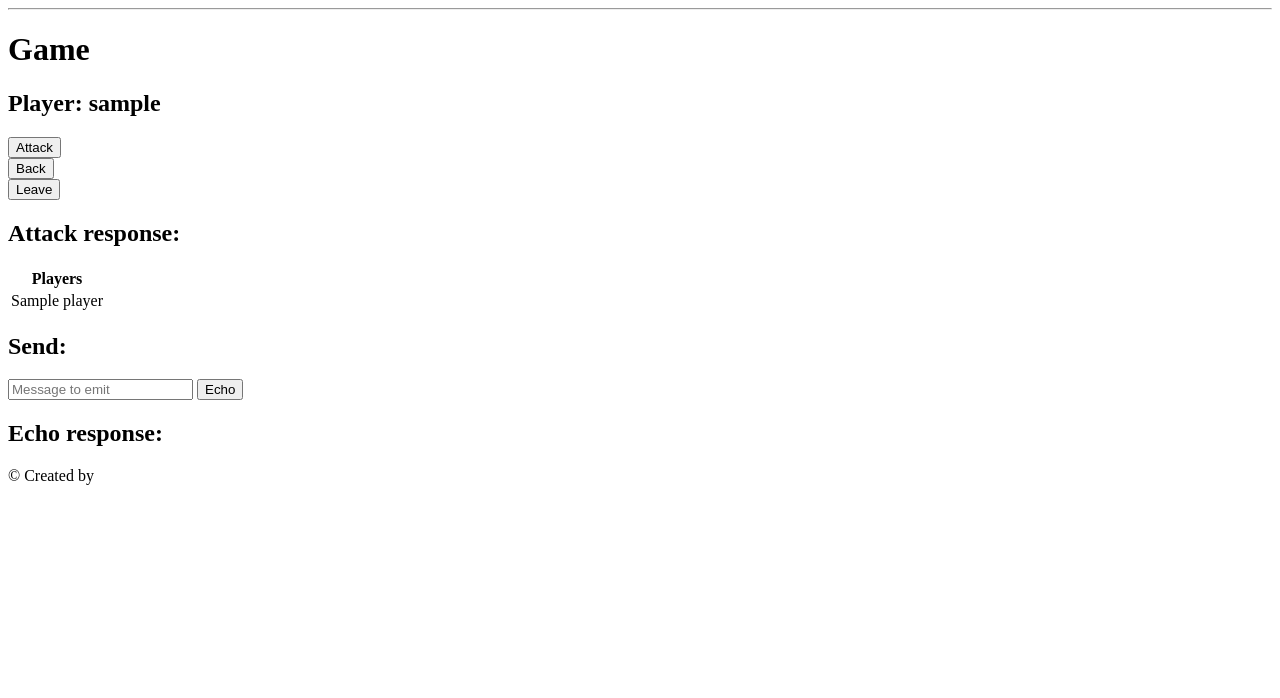
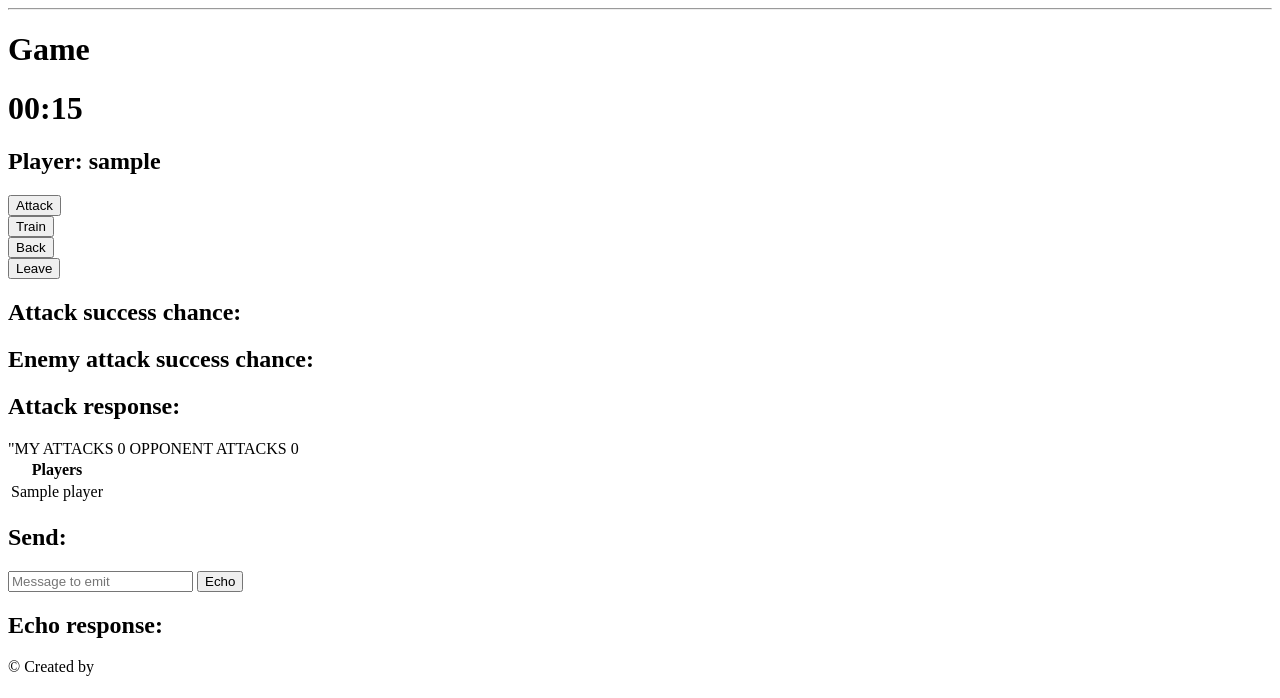
Before and after one commit to grzetzp/jnp3-game, a Flask app: template templates/game.html in a window 1280 px wide. Shown: the top 698 px of the page. Run offline with Flask 2, Linux system fonts and the light colour scheme; the template is opened without the code that fills it: most values are stand-ins (such as "Sample title", 1, 10 or a date in 2020); some libraries are stand-ins or nearby versions.

Commit message:
Attacking and training works, added rating change not checked its validity yet

```diff
--- a/app.py
+++ b/app.py
@@ -2,7 +2,7 @@ import os
 from flask import Flask, jsonify, render_template, request, session, redirect, url_for, flash
 from flask_pymongo import PyMongo
 from flask_socketio import SocketIO, emit
-from game import attack, attack_success
+from game import attack_success
 from config import APP_SECRET_KEY, MONGO_URI, ENC_ALGO, DEC_FORMAT
 from login import LoginForm, RegisterForm, login_valid, log_out
 from bson.json_util import dumps
--- a/matchmaking.py
+++ b/matchmaking.py
@@ -3,7 +3,7 @@ from flask import Flask, jsonify, render_template, request, session, redirect
 from flask_pymongo import PyMongo
 from flask_socketio import SocketIO, emit, send
 from flask_socketio import join_room, leave_room
-from game import attack, attack_success
+from game import attack_success
 from config import APP_SECRET_KEY, MONGO_URI
 
 # MONGO_URI = 'mongodb://test_mongodb:27017/test_mongodb'
--- a/static/game.js
+++ b/static/game.js
@@ -2,20 +2,88 @@ var socket = io()
 var logAttack = document.getElementById('log_attack')
 var logEcho = document.getElementById('log_echo')
 var attackForm = document.getElementById('attack')
+var trainForm = document.getElementById('train')
 var leaveForm = document.getElementById('leave')
 var emitData = new FormData(attackForm)
 var emitForm = document.getElementById('emit')
 var joinForm = document.getElementById('join_game')
+var timeout = document.getElementById('timeout')
+var my_success = document.getElementById('my_success')
+var op_success = document.getElementById('op_success')
+var my_attck_nr = 0
+var op_attck_nr = 0
+var my_name = getCookie("username")
+var my_attck_scs = 0.5
+var op_attck_scs = 0.5
 // var log = document.getElementById('log')
 
 // var emitData = new FormData(document.getElementById('emit_data'))
 //
+
+function startTimer(duration, display) {
+    var timer = duration, minutes, seconds;
+    setInterval(function () {
+        minutes = parseInt(timer / 60, 10);
+        seconds = parseInt(timer % 60, 10);
+
+        minutes = minutes < 10 ? "0" + minutes : minutes;
+        seconds = seconds < 10 ? "0" + seconds : seconds;
+
+        display.textContent = minutes + ":" + seconds;
+
+        if (--timer < 0) {
+            timer = 0;
+        }
+
+        if (timer === 0) {
+            attackForm.style.display = 'none';
+            if (my_attck_nr > op_attck_nr) {
+                timeout.textContent = "YOU WON! YOU WON! YOU WON! YOU WON! YOU WON! YOU WON! YOU WON! YOU WON! YOU WON!"
+                socket.emit('win')
+            } else if (my_attck_nr < op_attck_nr) {
+                timeout.textContent = "YOU LOST! YOU LOST! YOU LOST! YOU LOST! YOU LOST! YOU LOST! YOU LOST! YOU LOST! YOU LOST!"
+                socket.emit('lose')
+            } else {
+                timeout.textContent = "IT'S A TIE! IT'S A TIE! IT'S A TIE! IT'S A TIE! IT'S A TIE! IT'S A TIE! IT'S A TIE! IT'S A TIE! IT'S A TIE!"
+                socket.emit('tie')
+            }
+        }
+    }, 1000);
+}
+
+window.onload = function () {
+    var fiveMinutes = 20,
+        display = document.querySelector('#time');
+    startTimer(fiveMinutes, display);
+};
+
 attackForm.addEventListener('submit', attackAction)
+trainForm.addEventListener('submit', trainAction)
+
+function getCookie(cName) {
+  const name = cName + "=";
+  const cDecoded = decodeURIComponent(document.cookie); //to be careful
+  const cArr = cDecoded.split('; ');
+  let res;
+  cArr.forEach(val => {
+    if (val.indexOf(name) === 0) res = val.substring(name.length);
+  })
+  return res
+}
 
 function attackAction(event) {
     event.preventDefault();
     console.log("Attack")
     socket.emit('attack')
+
+    return false
+}
+
+function trainAction(event) {
+    event.preventDefault();
+    console.log("Train")
+    socket.emit('train')
+
     return false
 }
 
@@ -25,21 +93,12 @@ function emitAction(event) {
     event.preventDefault();
     console.log("Submit " + emitForm['emit_data'].value)
     socket.emit('my_event', {data: emitForm['emit_data'].value})
-    // return false
 }
 
 (function(){
     console.log("joining game");
     socket.emit('join_game');
 })();
-
-// joinForm.addEventListener('submit', joinGame)
-
-// function joinGame(event) {
-//     // event.preventDefault();
-//     console.log("Player " + joinForm['username'].value + " joining.")
-//     socket.emit('join_game', {data: joinForm['username'].value})
-// }
 
 socket.on('my_response', function (msg, callback) {
     // logEcho.textContent += msg.count
@@ -61,18 +120,35 @@ socket.on('connect', function () {
 })
 
 
+socket.on('train_response', function (msg, callback) {
+    if (msg['player'] === my_name)
+        my_attck_scs = msg.data
+    else
+        op_attck_scs = msg.data
+
+    my_success.textContent = my_attck_scs
+    op_success.textContent = op_attck_scs
+
+    if (callback) {
+        callback()
+    }
+})
+
+
 socket.on('attack_response', function (msg, callback) {
-    // logAttack.textContent += msg.count
     var br = document.createElement("br");
     logAttack.appendChild(br);
     console.log(typeof(msg.data))
     logAttack.innerHTML += '\r\n'
-    // logAttack.innerHTML += '<br>'
-    // logAttack.innerHTML += '<br />'
-    if (msg.data)
-        logAttack.textContent += "attack success"
+
+    if (msg['player'] === my_name)
+        my_attck_nr += msg.data
     else
-        logAttack.textContent += "attack fail"
+        op_attck_nr += msg.data
+
+
+    logAttack.textContent = "MY ATTACKS " + my_attck_nr + " OPPONENT ATTACKS " + op_attck_nr
+
 
     if (callback) {
         callback()
--- a/templates/game.html
+++ b/templates/game.html
@@ -3,10 +3,20 @@
 {% block content %}
     <h1>Game</h1>
 
+{#    <marquee behavior="slide" direction="left" id="timeout"></marquee>#}
+{#    <marquee>TEST</marquee>#}
+    <h1 id="timeout"></h1>
+
+    <h1 id="time"></h1>
+
     <h2>Player: {{ username }}</h2>
     <form id="attack" method="post" action="#">
 {#        <label for="emit_data"></label><input type="text" name="emit_data" id="emit_data" placeholder="Message to emit">#}
         <input type="submit" value="Attack">
+    </form>
+    <form id="train" method="post" action="#">
+{#        <label for="emit_data"></label><input type="text" name="emit_data" id="emit_data" placeholder="Message to emit">#}
+        <input type="submit" value="Train">
     </form>
 
     <form action="/back">
@@ -17,8 +27,14 @@
         <input type="submit" value="Leave">
     </form>
 
+    <h2>Attack success chance:</h2>
+    <div id="my_success"></div>
+
+    <h2>Enemy attack success chance:</h2>
+    <div id="op_success"></div>
+
     <h2>Attack response:</h2>
-    <div id="log_attack"></div>
+    <div id="log_attack">"MY ATTACKS 0 OPPONENT ATTACKS 0</div>
 
     <table id="players" class="table table-striped">
         <thead>
```
Also changed, not shown: game.py (+2 -14 lines), game_app.py (+38 -2 lines).
